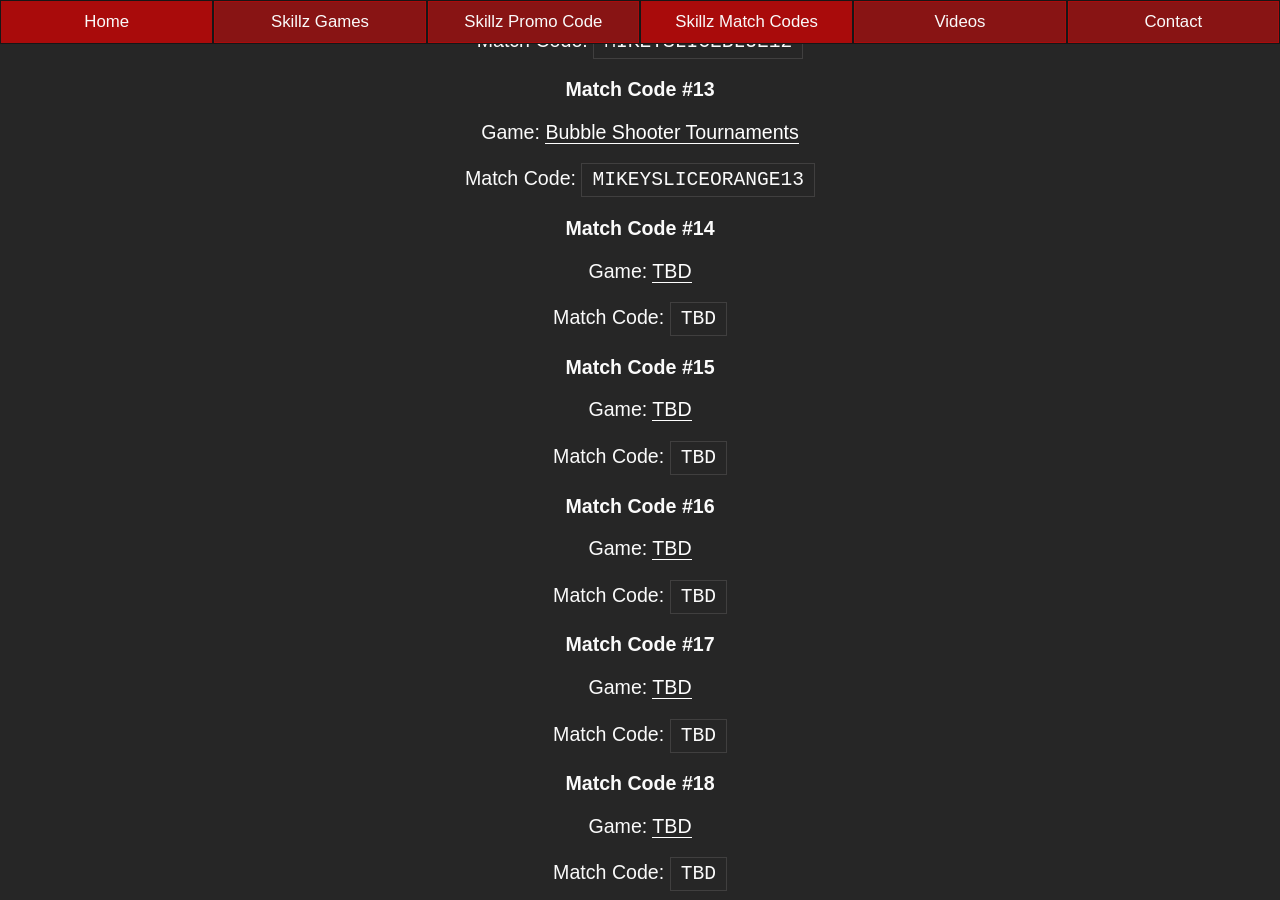
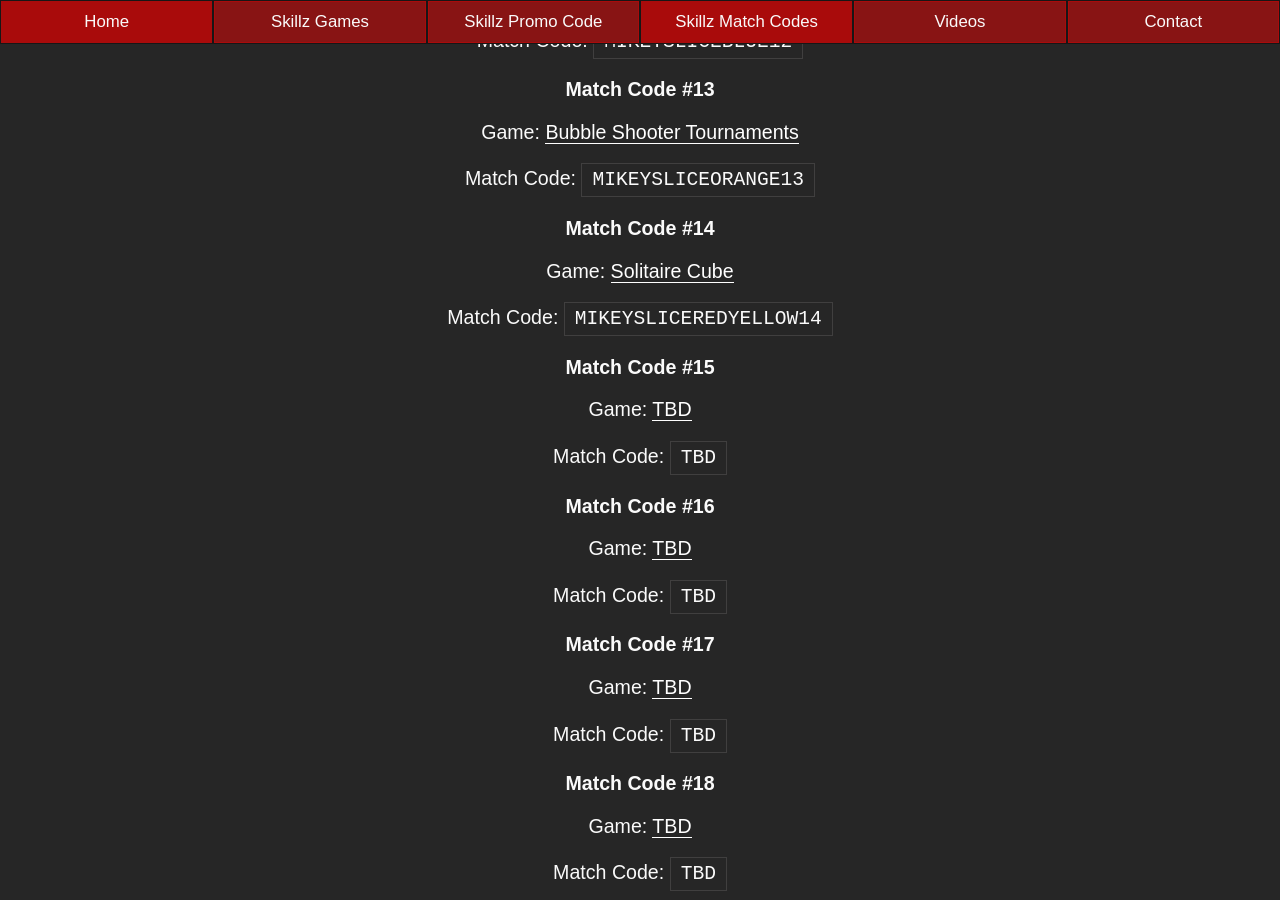
Before and after one commit to mikeyslice/esports-medium, a Jekyll site: the page built from skillz-match-codes.md, in a window 1280 px wide and 900 px high, scrolled down 4909 px. Built offline with Jekyll 4.4.1, drawn with Linux system fonts in a browser that asks for light colours.

Commit message:
Update Skillz Match Codes “skillz-match-codes”

```diff
--- a/_includes/pages/skillz-match-codes.html
+++ b/_includes/pages/skillz-match-codes.html
@@ -181,9 +181,9 @@
 
 <h3>Match Code #14</h3>
 
-<p>Game: <a href="/skillz-games/">TBD</a><p>
+<p>Game: <a href="/skillz-games/">Solitaire Cube</a><p>
 
-<p>Match Code: <code>TBD</code><p>
+<p>Match Code: <code>MIKEYSLICEREDYELLOW14</code><p>
 
 <h3>Match Code #15</h3>
 
```
